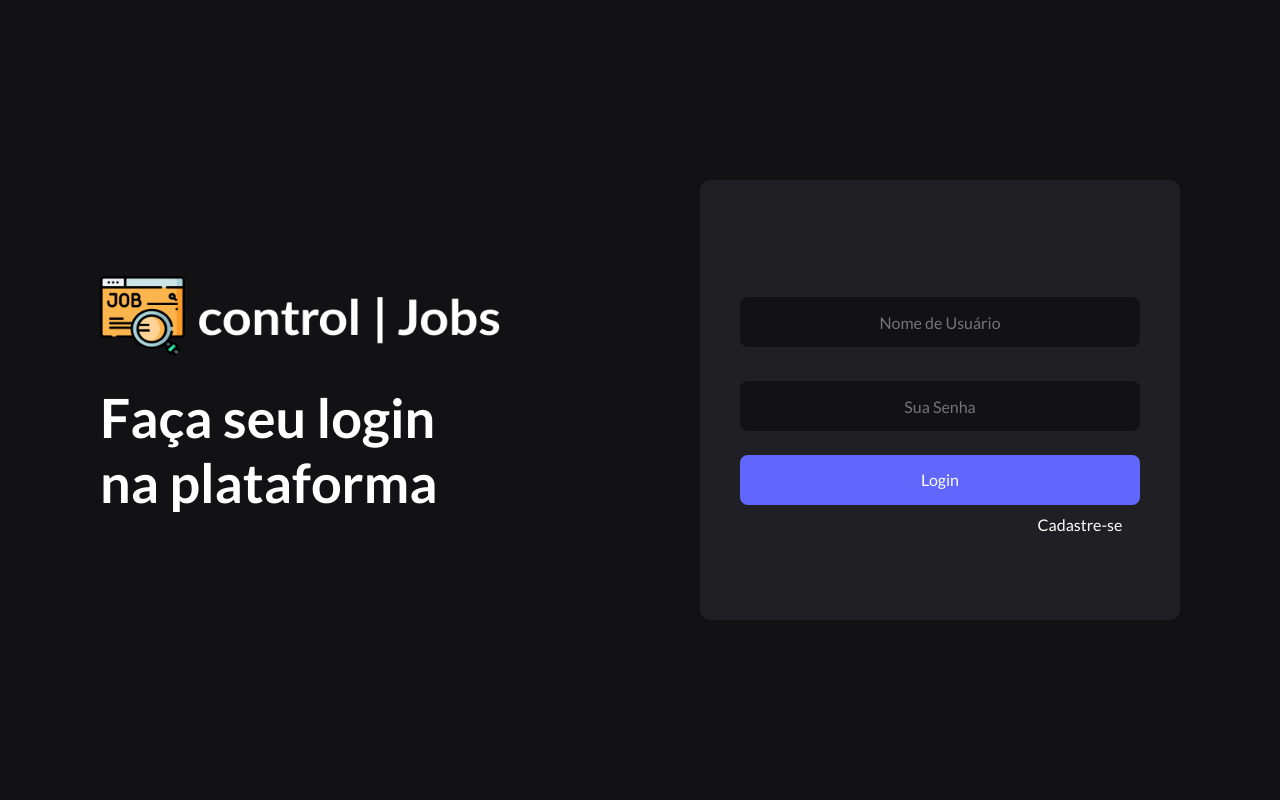
After one commit to frontendDieferson/controlJobs, a Django app: template authentication/templates/login.html in a window 1280 px wide. The commit adds this page. Run offline with Django 4.2, Linux system fonts and the light colour scheme; the template is opened without the code that fills it, so the values that code supplies are empty.

Commit message:
Code refactor login, url, views

```diff
--- /dev/null
+++ b/authentication/templates/login.html
@@ -0,0 +1,38 @@
+{% extends 'base.html'%}
+{% load static %}
+
+{% block 'head' %}
+<link rel="stylesheet" href="{% static 'authentication/css/cadastro.css' %}">
+{% endblock %}
+
+{% block 'body' %}
+    <div class="box">
+        <div class="logoName">
+            <img src="{% static 'authentication/img/logo.png' %}" />
+
+            <h2>Faça seu login na plataforma</2>
+        </div>
+        <div class="classForm">
+
+            <form action="{% url 'login' %}" method="post">{% csrf_token %}
+                {% if messages %}
+                        {% for message in messages %}
+                            <div class="alert {{message.tags}}">
+                                {{message}}
+                            </div>
+                        {% endfor %}
+                {% endif %}
+
+                    <br>
+                    <input type="text" name="username" placeholder="Nome de Usuário">
+                    <br>
+
+                    <input type="password" name="password" placeholder="Sua Senha">
+                    <br>
+                    <button type="submit" class="buttonAuth">Login</button>
+                </form>
+                <a class="classFormLink" href="{% url 'cadastro' %}">Cadastre-se</a>
+            </div>
+
+    </div>
+{% endblock %}
--- a/authentication/urls.py
+++ b/authentication/urls.py
@@ -5,5 +5,6 @@ from . import views
 urlpatterns = [
 
     path('cadastro/', views.cadastro, name='cadastro'),
-    path('login/', views.login, name='login')
+    path('login/', views.login, name='login'),
+    path('logout/', views.logout, name="logout")
 ]
--- a/templates/static/authentication/css/cadastro.css
+++ b/templates/static/authentication/css/cadastro.css
@@ -77,12 +77,19 @@
     color: #FFF;
     background-color: #6167FC;
     font-size: 16px;
+
+
 }
+.buttonAuth:hover {
+    background-color: #363982;
+    transition: ease-in 0.9s;
 
-.classForm a {
-    text-decoration: none;
+}
+.classFormLink {
+    text-decoration: none !important;
     color: #FFF;
     align-items: center;
     margin-top: 8px;
     margin-left: 280px;
+
 }
```
Also changed, not shown: authentication/templates/cadastro.html (+8 -2 lines), authentication/views.py (+31 -4 lines), db.sqlite3.
